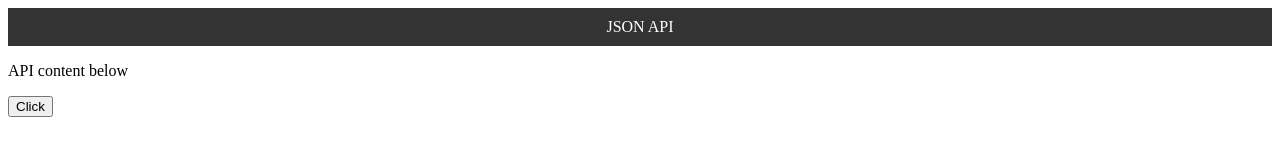
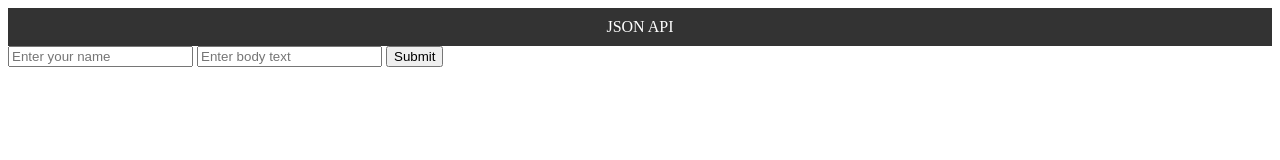
Before and after one commit to ariflinkon/JSON-API-practise, a plain HTML site: page meals.html in a window 1280 px wide. Drawn offline with Linux system fonts and the light colour scheme.

Commit message:
Updated the code

```diff
--- a/meals.html
+++ b/meals.html
@@ -9,12 +9,12 @@
 
 <body>
     <header>JSON API</header>
-    <div class="meals" id="meals">
-        <p>API content below</p>
-        <button id="submit" >Click</button>
-
-
+    <div id="inputForm">
+      <input type="text" id="nameInput" placeholder="Enter your name" />
+      <input type="text" id="bodyInput" placeholder="Enter body text" />
+      <button id="submit">Submit</button>
     </div>
+    <div id="meals"></div>
 
 <script src="meals.js"></script>
 </body>
```
